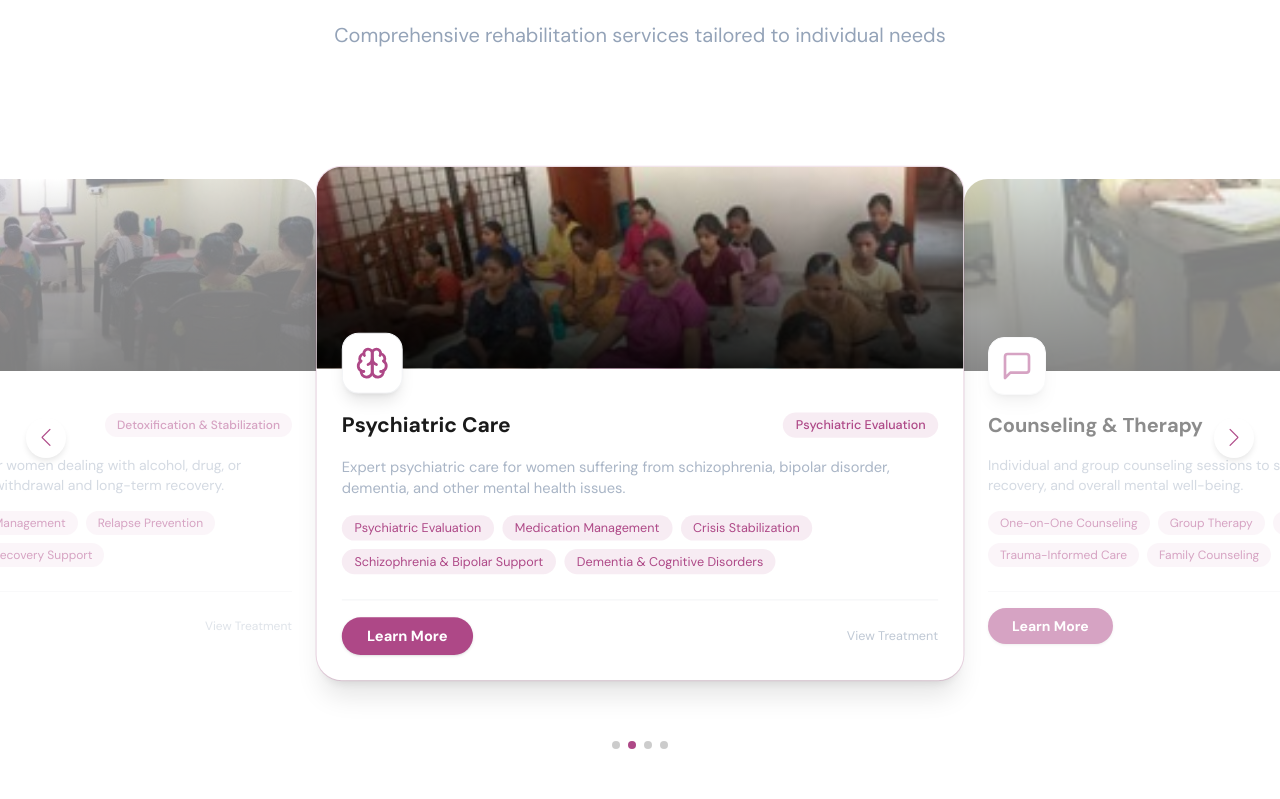
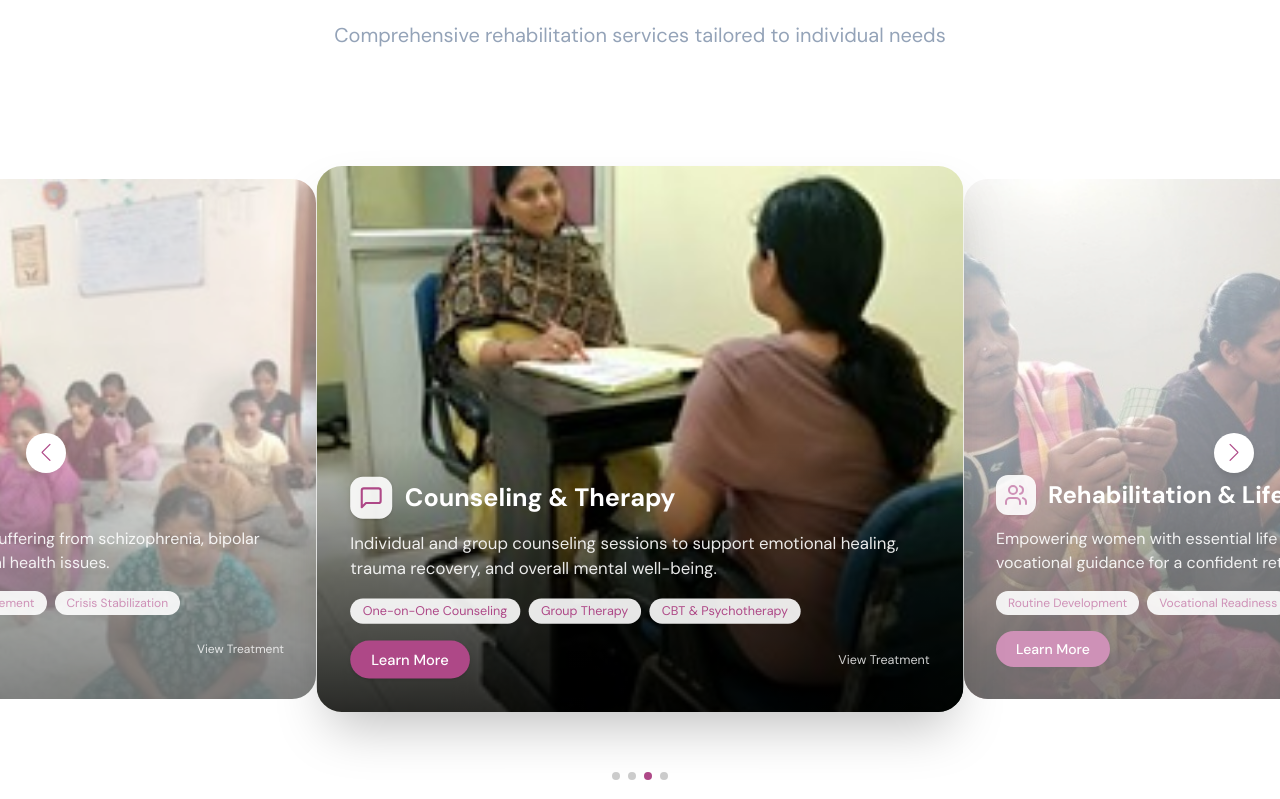
Before and after one commit to Abhirajmaid/swanthana-web, a Next.js app in the folder client/: page / in a window 1280 px wide. Shown: the part 3681-4480 px from the top of the page. Built offline with nearby package versions, Linux system fonts and the light colour scheme; no server answers; the database is empty.

Commit message:
Redesign Specialized Treatment cards: full-image layout with concise text overlays and trimmed features for clarity

```diff
--- a/client/src/components/home/Treatment.jsx
+++ b/client/src/components/home/Treatment.jsx
@@ -29,70 +29,53 @@ export default function Treatment({ variant = "default" }) {
     return (
       <div
         className={`
-        group relative overflow-hidden rounded-3xl bg-white
+          group relative overflow-hidden rounded-3xl
           transition-all duration-500 max-w-2xl mx-auto
-        ${
-          isActive
-            ? "scale-105 shadow-xl ring-1 ring-brand-primary/20 z-10"
-            : "opacity-50"
-        }
+          ${isActive ? "scale-105 shadow-2xl z-10" : "opacity-60"}
           mx-2 sm:mx-0
         `}
       >
-        {/* Card Header with Image */}
-        <div className="relative h-48">
+        {/* Image takes full exposure */}
+        <div className="relative h-[420px] sm:h-[480px] md:h-[520px]">
           <Image
             src={treatment.image}
             alt={treatment.title}
             fill
             className="object-cover"
+            priority={isActive}
           />
-          <div className="absolute inset-0 bg-gradient-to-t from-black/90 via-black/50 to-transparent" />
-
-          {/* Floating Icon */}
-          <div className="absolute -bottom-6 left-6 bg-white p-3 rounded-2xl shadow-lg border border-gray-100">
-            <Icon className="w-8 h-8 text-brand-primary" />
+          {/* Bottom overlay with concise content */}
+          <div className="absolute inset-x-0 bottom-0 p-6 sm:p-8 bg-gradient-to-t from-black/80 via-black/50 to-transparent">
+            <div className="flex items-center gap-3 mb-3">
+              <div className="bg-white/90 p-2 rounded-xl shadow">
+                <Icon className="w-6 h-6 text-brand-primary" />
               </div>
+              <h3 className="text-xl sm:text-2xl font-bold text-white">{treatment.title}</h3>
             </div>
-
-        {/* Content */}
-        <div className="p-6 pt-10">
-          <div className="flex items-center justify-between mb-4">
-            <h3 className="text-xl font-bold text-brand-dark">
-              {treatment.title}
-            </h3>
-            <span className="text-xs font-medium text-brand-primary bg-brand-primary/10 px-3 py-1 rounded-full">
-              {treatment.highlights?.[0] || treatment.features?.[0]}
-            </span>
-          </div>
-
-          <p className="text-brand-gray/80 text-sm mb-4">
+            <p className="text-white/90 text-sm sm:text-base mb-4 line-clamp-2">
               {treatment.description}
             </p>
-
-          {/* Features as badges */}
-          <div className="flex flex-wrap gap-2 mb-6">
-            {(treatment.highlights || treatment.features || []).map(
-              (feature, idx) => (
+            <div className="flex flex-wrap gap-2 mb-4">
+              {(treatment.highlights || treatment.features || [])
+                .slice(0, 3)
+                .map((feature, idx) => (
                   <span
                     key={idx}
-                  className="inline-block bg-brand-primary/10 text-brand-primary text-xs px-3 py-1 rounded-full"
+                    className="inline-block bg-white/90 text-brand-primary text-xs px-3 py-1 rounded-full"
                   >
                     {feature}
                   </span>
-              )
-            )}
+                ))}
             </div>
-
-          {/* Action Footer */}
-          <div className="flex items-center justify-between pt-4 border-t border-gray-100">
+            <div className="flex items-center justify-between">
               <Link
                 href={`/treatment/${treatment.slug}`}
-              className="btn-primary rounded-full px-6 py-2 font-semibold text-sm shadow hover:scale-105 transition-transform"
+                className="btn-primary rounded-full px-5 py-2 text-sm shadow"
               >
                 Learn More
               </Link>
-            <span className="text-xs text-brand-gray/60">View Treatment</span>
+              <span className="text-xs text-white/80">View Treatment</span>
+            </div>
           </div>
         </div>
       </div>
```
Lines whose indentation alone changed are shown as unchanged.
